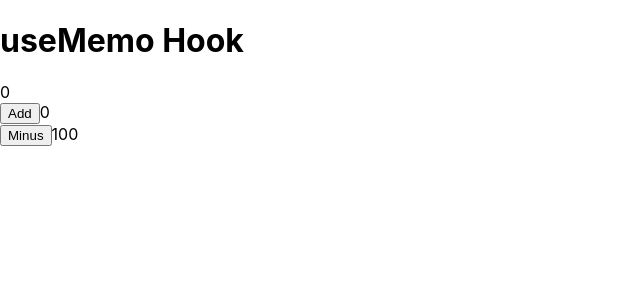
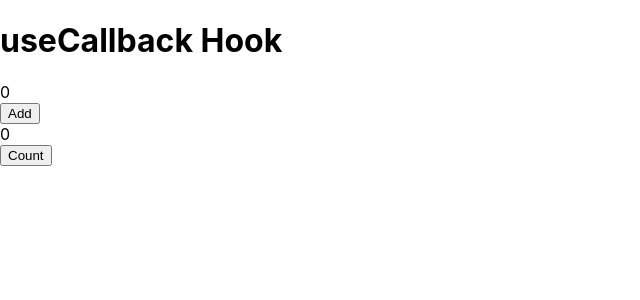
Before and after one commit to asadraiyan/React-Hooks-using-array-method, a React (Create React App) app: page / in a window 1280 px wide. Shown: the top 300 px of the page, without its empty margins (0-640 px from the left). Built offline with nearby package versions, Linux system fonts and the light colour scheme.

Commit message:
Implementing useCallback hook

```diff
--- a/src/App.js
+++ b/src/App.js
@@ -11,7 +11,8 @@
 // import Counter from "./components/Counter"
 // import Inputdisplay from "./components/Inputdisplay";
 // import QuoteGen from "./components/QuoteGen"
-import Usememohook from "./components/Usememohook";
+import UseCallback from "./components/UseCallback";
+// import Usememohook from "./components/Usememohook";
 // import Userefhook from "./components/Userefhook"
 // import Home from './components/Home';
 // import Search from './components/Search';
@@ -49,7 +50,8 @@ const App = () => {
         {/* <CompA /> */}
         {/* <Reactlifecyclemethod /> */}
         {/* <Userefhook /> */}
-        <Usememohook />
+        {/* <Usememohook /> */}
+        <UseCallback />
         {/* <Counter /> */}
         {/* <NoteApp /> */}
         {/* <LandingPage /> */}
--- /dev/null
+++ b/src/components/ChildCallback.js
@@ -0,0 +1,8 @@
+import React, { memo } from "react";
+
+const ChildCallback = ({ fun }) => {
+  console.log("Child component rendered");
+  return <div></div>;
+};
+
+export default memo(ChildCallback);
--- /dev/null
+++ b/src/components/UseCallback.js
@@ -0,0 +1,26 @@
+import React, { useCallback, useState } from "react";
+import ChildCallback from "./ChildCallback";
+
+const UseCallback = () => {
+  const [add, setAdd] = useState(0);
+  const [count, setCount] = useState(0);
+
+  const fun = useCallback(() => {
+    console.log("Have fun");
+  }, [count]);
+  return (
+    <div>
+      <h1>useCallback Hook</h1>
+      <ChildCallback fun={fun} count={count} />
+      <span>{add}</span>
+      <br />
+      <button onClick={() => setAdd(add + 1)}>Add</button>
+      <br />
+      <span>{count}</span>
+      <br />
+      <button onClick={() => setCount(count + 1)}>Count</button>
+    </div>
+  );
+};
+
+export default UseCallback;
```
